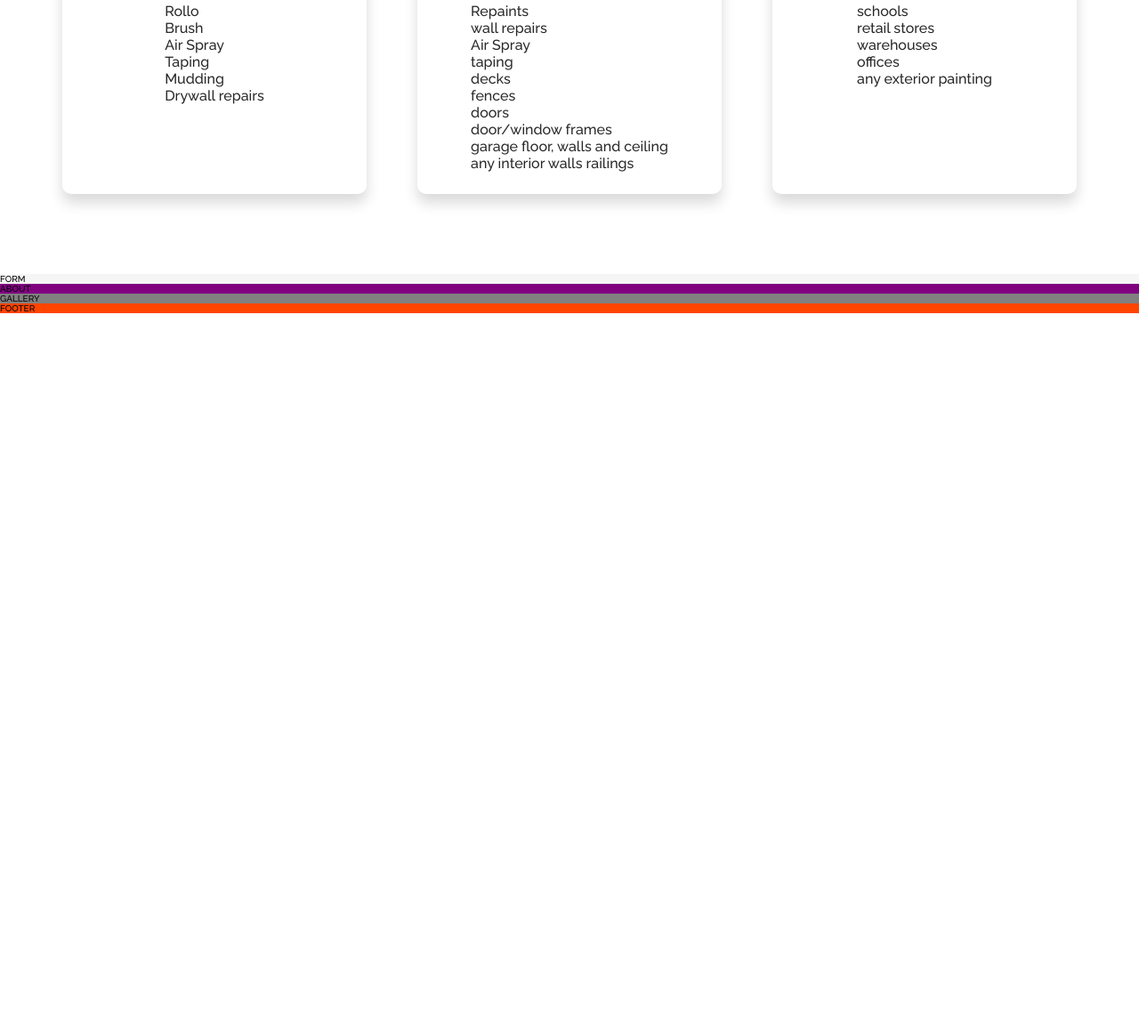
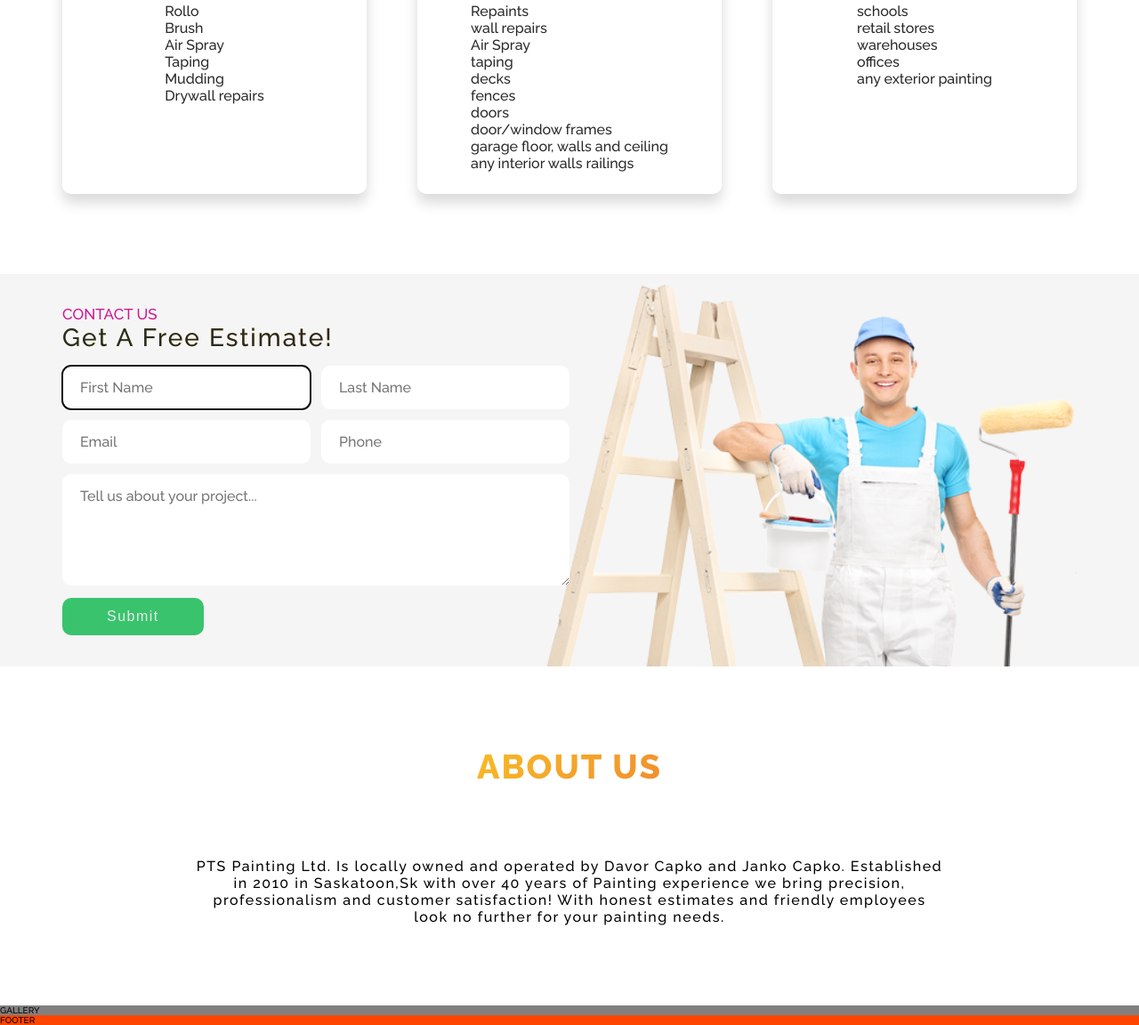
Before and after one commit to RatkoG/PTSPainting-site, a website: page dist/index.html in a window 1280 px wide. Shown: the part 1018-2170 px from the top of the page at 89% size. Before the commit the page ends 1370 px from the top, so only its background shows below. Drawn offline with Linux system fonts and the light colour scheme.

Commit message:
Estimate form & About us section

```diff
--- a/scss/_base.scss
+++ b/scss/_base.scss
@@ -5,8 +5,10 @@ $textColor:#292929;
 $shadow:0 10px 15px 0 rgba(0, 0, 0, 0.15);
 $bgColor: #F5F5F5;
 $textWhite:#E9E9E9;
+$textFormColor:#A3A3A3;
 $linearGradient:(to right bottom, rgba(194, 255, 84, 0.8), rgba(249, 208, 36, 0.8), rgba(239, 124, 48, 0.8), rgba(252, 49, 155, 0.8));
 $btnGreen:#39C36D;
+$colorPurple:#CE1791;
 // background-image: linear-gradient(to right bottom,
 //     rgba(137, 188, 254, 0.8),
 //     rgba(43, 65, 112, 0.8)), url(../img/rockymountains-small.jpg);
--- a/scss/_layout.scss
+++ b/scss/_layout.scss
@@ -36,7 +36,7 @@
     &:link,
     &:visited {
       font-size: 2rem;
-      display: inline-block;
+      // display: inline-block;
       font-weight: 500;
       padding: 1rem 2rem;
       color: $headingText;
@@ -51,12 +51,135 @@
   padding: 9rem 0;
 }
 
-.form {
-  background-color: forestgreen;
+.estimate__form {
+  background-color: $bgColor;
+  padding: 3.5rem 0;
+
+  .book {
+    .heading-tertiary {
+      text-transform: uppercase;
+      color: $colorPurple;
+      font-size: 1.7rem;
+      margin: 0;
+    }
+
+    .heading-secondary {
+      text-align: left;
+      color: $textColor;
+      font-size: 2.8rem;
+      margin-bottom: 1.5rem;
+      font-weight: 500;
+      text-transform: capitalize;
+    }
+
+    &__form {
+      width: 50%;
+      font-family: inherit;
+      position: relative;
+      z-index: 5;
+
+      .form__label {
+        display: none;
+      }
+
+      // .parent {
+      //   display: grid;
+      //   grid-template-columns: repeat(4, 1fr);
+      //   grid-template-rows: repeat(3, 1fr);
+      //   grid-column-gap: 12px;
+      //   grid-row-gap: 12px;
+      //   }
+
+      //   .div1 { grid-area: 1 / 1 / 2 / 3; }
+      //   .div2 { grid-area: 1 / 3 / 2 / 5; }
+      //   .div3 { grid-area: 2 / 1 / 3 / 3; }
+      //   .div4 { grid-area: 2 / 3 / 3 / 5; }
+      //   .div5 { grid-area: 3 / 1 / 4 / 5; }
+
+      #estimate {
+        display: grid;
+        grid-template-columns: repeat(2, 1fr);
+        grid-template-rows: repeat(4, auto);
+        grid-gap: 1.2rem;
+
+        fieldset {
+          border: none;
+        }
+
+        input,
+        textarea {
+          width: 100%;
+          font-family: inherit;
+          font-size: 1.6rem;
+          padding: 1.5rem 2rem;
+          color: $textFormColor;
+          border-radius: 10px;
+          border: none;
+        }
+
+        fieldset:nth-child(5) {
+          grid-column: 3/-3;
+
+        }
+
+        textarea {
+          width: 100%;
+        }
+
+        .btn {
+          // text-transform: uppercase;
+          text-decoration: none;
+          letter-spacing: 1.5px;
+          padding: 1.2rem 5rem;
+          border: none;
+          border-radius: 10px;
+          transition: all .2s;
+          font-size: 1.6rem;
+        }
+      }
+
+      // contact textarea {
+      //     font-size: 1.5rem;
+      //     font-family: inherit;
+      //     color:
+      // black;
+      // padding: 1.5rem 2rem;
+      // border-radius: 2px;
+      // background-color:
+      // #FBFBFD;
+      // border: none;
+      //     border-bottom-color: currentcolor;
+      //     border-bottom-style: none;
+      //     border-bottom-width: medium;
+      // border-bottom: 3px solid
+      // transparent;
+      // width: 100%;
+      // display: block;
+      // -webkit-transition: all .3s;
+      // transition: all .3s;
+    }
+  }
+
+  .worker {
+    position: absolute;
+    right: 0;
+    bottom: -3.5rem;
+    height: 120%;
+    z-index: 0;
+  }
 }
 
+
 .about {
-  background-color: purple;
+  padding: 9rem 0;
+
+  .paragraph {
+    padding: 0 15rem;
+    text-align: center;
+    font-size: 1.6rem;
+    letter-spacing: 1.5px;
+    font-weight: 500;
+  }
 }
 
 .gallery {
@@ -66,7 +189,3 @@
 .footer {
   background-color: orangered;
 }
-
-.form {
-  background-color: $bgColor;
-}
```
Also changed, not shown: dist/css/main.css, dist/img/worker.png (added), dist/index.html.
